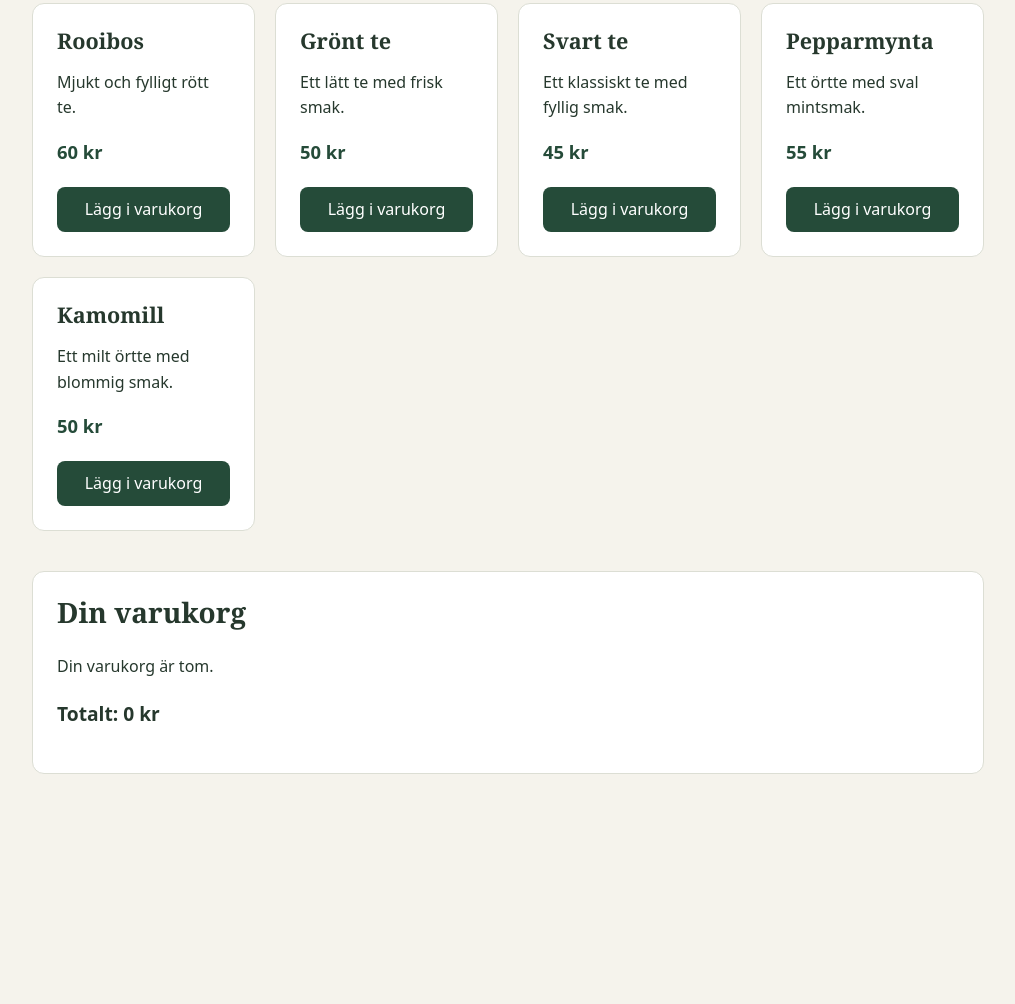
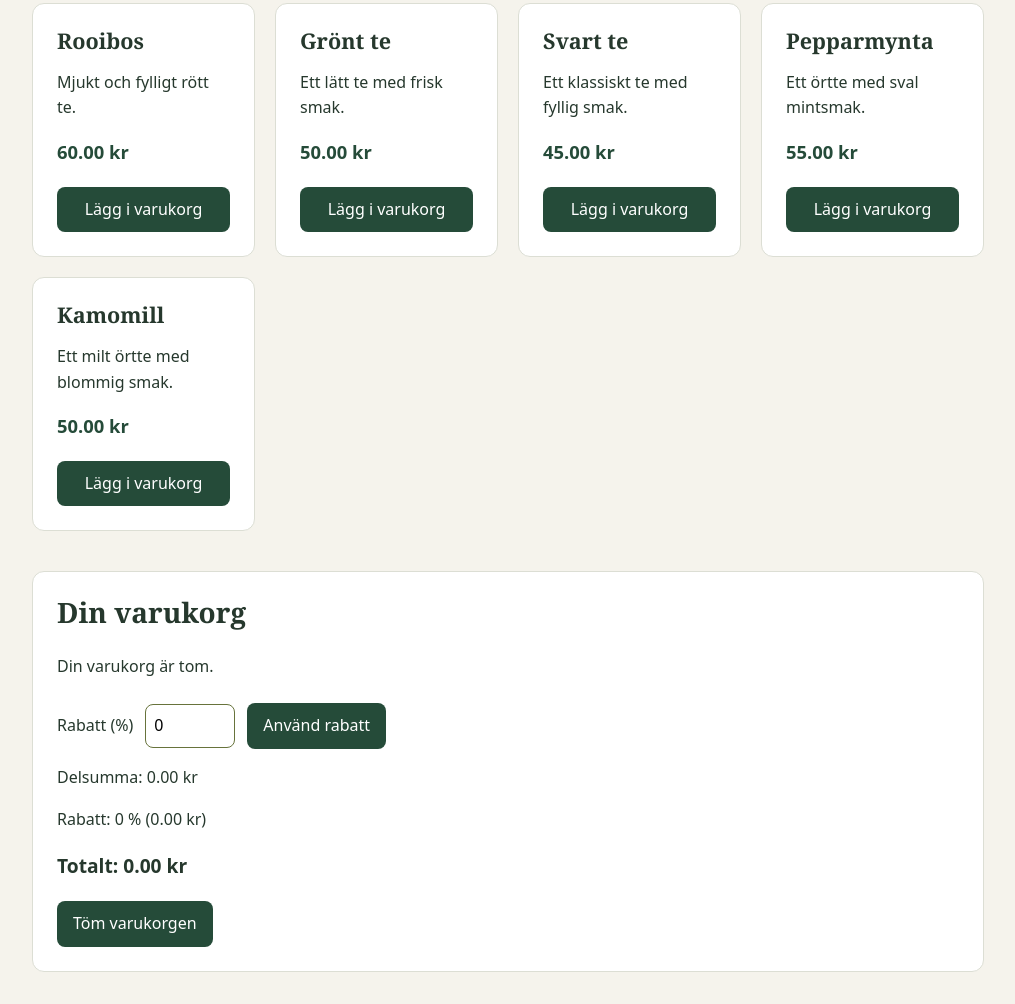
Before and after one commit to rosa24-bth/1DV610-laboration-3, a plain HTML site: page index.html in a window 1280 px wide. Shown: the part 333-1337 px from the top of the page, without its empty margins (132-1147 px from the left). Before the commit the page ends 1139 px from the top, so only its background shows below. Drawn offline with Linux system fonts and the light colour scheme.

Commit message:
Add discounts, price breakdown and cart clearing

```diff
--- a/index.html
+++ b/index.html
@@ -14,15 +14,24 @@
       <p>Upptäck våra tesorter och hitta din favorit.</p>
     </header>
     <main>
-      <section aria-labelledby="products-heading">
-        <h2 id="products-heading">Våra teer</h2>
+      <section>
+        <h2>Våra teer</h2>
         <ul id="product-list" class="product-list"></ul>
       </section>
-      <section class="cart" aria-labelledby="cart-heading">
-        <h2 id="cart-heading">Din varukorg</h2>
+      <section class="cart">
+        <h2>Din varukorg</h2>
         <p id="cart-empty">Din varukorg är tom.</p>
         <ul id="cart-list" class="cart-list"></ul>
-        <p class="cart-total">Totalt: <span id="cart-total" aria-live="polite">0 kr</span></p>
+        <form id="discount-form" class="discount-form" novalidate>
+          <label for="discount-input">Rabatt (%)</label>
+          <input id="discount-input" type="number" min="0" max="100" step="any" value="0">
+          <button type="submit">Använd rabatt</button>
+        </form>
+        <p id="discount-error" class="error" role="alert"></p>
+        <p>Delsumma: <span id="cart-subtotal">0.00 kr</span></p>
+        <p>Rabatt: <span id="cart-discount">0 % (0.00 kr)</span></p>
+        <p class="cart-total">Totalt: <span id="cart-total">0.00 kr</span></p>
+        <button id="clear-cart" type="button">Töm varukorgen</button>
       </section>
     </main>
   </body>
--- a/src/ShopApplication.js
+++ b/src/ShopApplication.js
@@ -9,6 +9,10 @@ export class ShopApplication {
   #productList;
   #cartList;
   #cartTotal;
+  #cartSubtotal;
+  #cartDiscount;
+  #discountInput;
+  #discountError;
   #emptyCartMessage;
   #products = [
     { name: "Rooibos", price: 60, description: "Mjukt och fylligt rött te." },
@@ -34,7 +38,18 @@ export class ShopApplication {
     this.#productList = document.getElementById("product-list");
     this.#cartList = document.getElementById("cart-list");
     this.#cartTotal = document.getElementById("cart-total");
+    this.#cartSubtotal = document.getElementById("cart-subtotal");
+    this.#cartDiscount = document.getElementById("cart-discount");
+    this.#discountInput = document.getElementById("discount-input");
+    this.#discountError = document.getElementById("discount-error");
     this.#emptyCartMessage = document.getElementById("cart-empty");
+
+    document
+      .getElementById("discount-form")
+      .addEventListener("submit", (event) => this.#applyDiscount(event));
+    document
+      .getElementById("clear-cart")
+      .addEventListener("click", () => this.#clearCart());
   }
 
   start() {
@@ -61,12 +76,11 @@ export class ShopApplication {
 
     const price = document.createElement("p");
     price.className = "price";
-    price.textContent = `${product.price} kr`;
+    price.textContent = this.#formatPrice(product.price);
 
     const button = document.createElement("button");
     button.type = "button";
     button.textContent = "Lägg i varukorg";
-    button.setAttribute("aria-label", `Lägg ${product.name} i varukorgen`);
     button.addEventListener("click", () => this.#addProduct(product));
 
     element.append(name, description, price, button);
@@ -87,7 +101,13 @@ export class ShopApplication {
       this.#cartList.append(this.#createCartElement(item));
     }
 
-    this.#cartTotal.textContent = `${this.#cart.getTotalPrice()} kr`;
+    const subtotal = this.#cart.getSubtotal();
+    const total = this.#cart.getTotalPrice();
+    const discountAmount = subtotal - total;
+
+    this.#cartSubtotal.textContent = this.#formatPrice(subtotal);
+    this.#cartDiscount.textContent = `${this.#cart.getDiscount()} % (${this.#formatPrice(discountAmount)})`;
+    this.#cartTotal.textContent = this.#formatPrice(total);
   }
 
   #createCartElement(item) {
@@ -95,7 +115,7 @@ export class ShopApplication {
 
     const details = document.createElement("span");
     details.className = "cart-item-details";
-    details.textContent = `${item.getName()} (${item.getQuantity()} st) – ${item.getTotalPrice()} kr`;
+    details.textContent = `${item.getName()} (${item.getQuantity()} st) – ${this.#formatPrice(item.getTotalPrice())}`;
 
     const controls = document.createElement("div");
     controls.className = "cart-controls";
@@ -121,10 +141,6 @@ export class ShopApplication {
     const removeButton = document.createElement("button");
     removeButton.type = "button";
     removeButton.textContent = "Ta bort";
-    removeButton.setAttribute(
-      "aria-label",
-      `Ta bort ${item.getName()} från varukorgen`,
-    );
     removeButton.addEventListener("click", () =>
       this.#removeProduct(item.getName()),
     );
@@ -148,4 +164,32 @@ export class ShopApplication {
     this.#cart.removeItem(name);
     this.#renderCart();
   }
+
+  #applyDiscount(event) {
+    // Handle the discount here without reloading the page.
+    event.preventDefault();
+    const percent = this.#discountInput.valueAsNumber;
+
+    if (!this.#cart.applyDiscount(percent)) {
+      this.#discountError.textContent =
+        "Ange en rabatt mellan 0 och 100 procent.";
+      return;
+    }
+
+    this.#discountError.textContent = "";
+    this.#renderCart();
+  }
+
+  #clearCart() {
+    this.#cart.clearCart();
+    this.#discountInput.value = "0";
+    this.#discountError.textContent = "";
+    this.#renderCart();
+  }
+
+  #formatPrice(price) {
+    // Round prices for display but the module keeps the calculation values.
+    const formattedPrice = price.toFixed(2);
+    return formattedPrice + " kr";
+  }
 }
--- a/style.css
+++ b/style.css
@@ -142,3 +142,27 @@ button:disabled {
   font-size: 1.2rem;
   font-weight: 700;
 }
+
+.discount-form {
+  display: flex;
+  flex-wrap: wrap;
+  align-items: center;
+  gap: 12px;
+  margin-top: 24px;
+}
+
+.discount-form input {
+  width: 90px;
+  padding: 8px;
+  border: 1px solid #67733b;
+  border-radius: 8px;
+  font: inherit;
+}
+
+.error {
+  color: #9b2525;
+}
+
+.error:empty {
+  display: none;
+}
```
